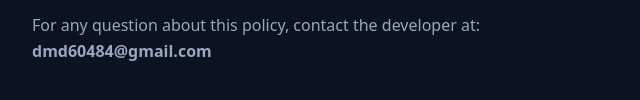
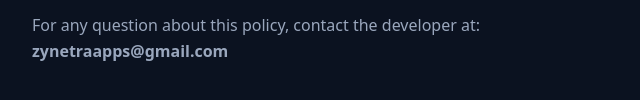
Before and after one commit to danishuh/noor-privacy, a plain HTML site: page index.html in a window 1280 px wide. Shown: the part 1338-1438 px from the top of the page, 248-888 px from the left. Drawn offline with Linux system fonts and the light colour scheme.

Commit message:
Update contact email to zynetraapps

```diff
--- a/index.html
+++ b/index.html
@@ -56,7 +56,7 @@
   <p>If this policy changes, the “Last updated” date above will change. Continued use of the app means you accept the current policy.</p>
 
   <h2>Contact</h2>
-  <p class="dim">For any question about this policy, contact the developer at: <br><strong>dmd60484@gmail.com</strong></p>
+  <p class="dim">For any question about this policy, contact the developer at: <br><strong>zynetraapps@gmail.com</strong></p>
 </div>
 </body>
 </html>
```
